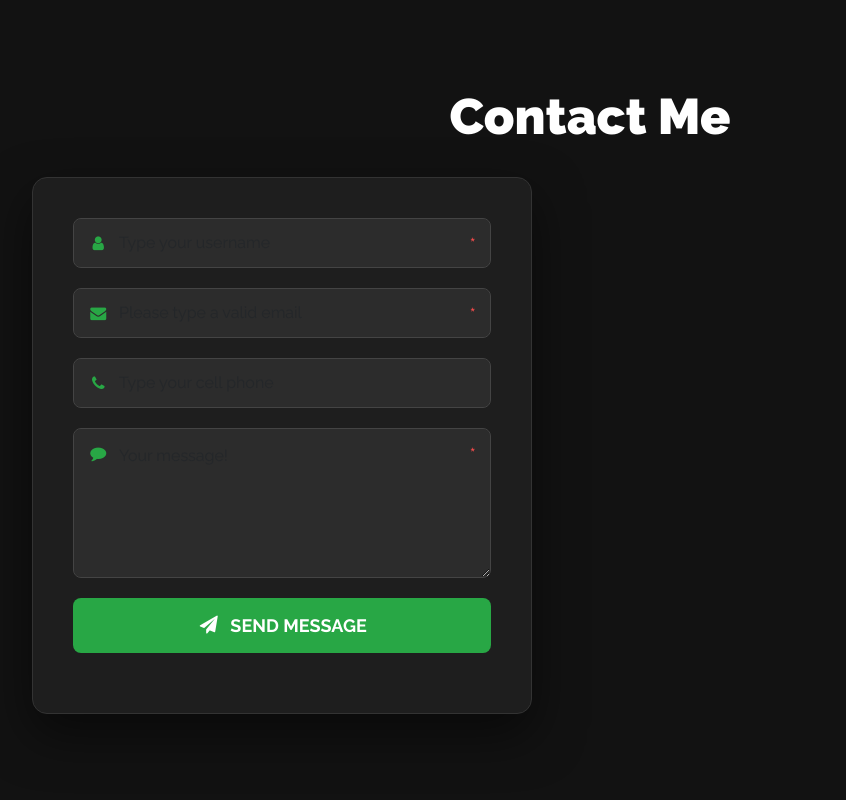
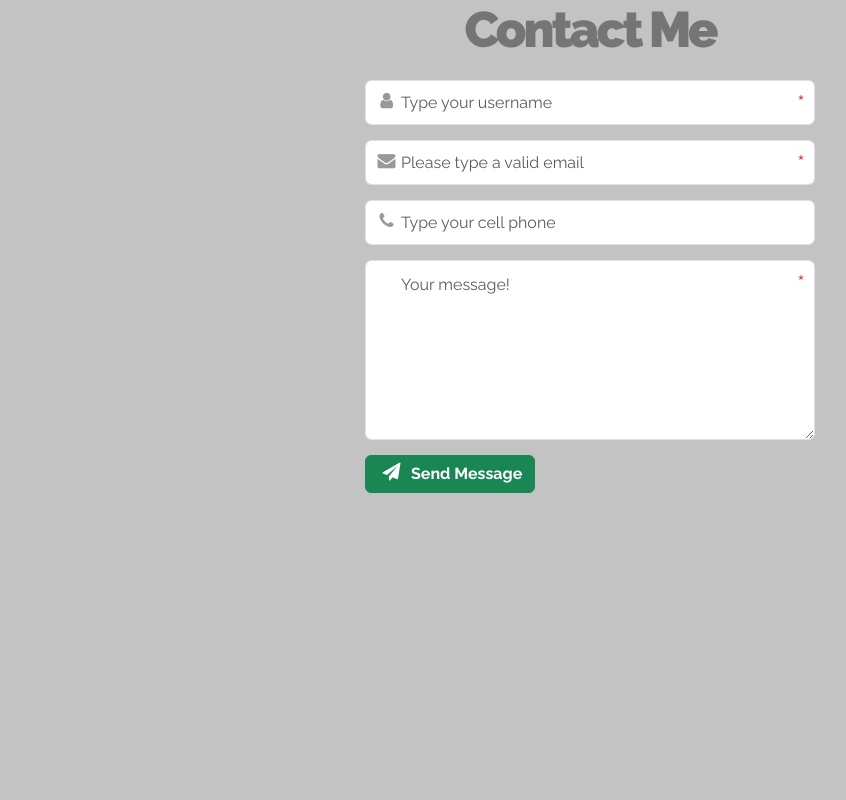
Before and after one commit to breskella/contact-form, a PHP site: page / in a window 1280 px wide. Shown: the whole page, without its empty margins (50-896 px from the left). Run offline with PHP 8.4, Linux system fonts and the light colour scheme.

Commit message:
Fix UI for GitHub Pages

```diff
--- a/css/contact.css
+++ b/css/contact.css
@@ -1,95 +1,213 @@
-/* الخلفية السوداء الفخمة */
+/* الخلفية العامة */
+
 body {
-    background-color: #121212;
+
+    background-color: hsla(0, 100%, 1%, 0.237);
+
     font-family: 'Raleway', sans-serif;
-    display: flex;
-    align-items: center;
-    justify-content: center;
-    min-height: 100vh;
-    margin: 0;
+
 }
 
-h1 {
-    font-weight: 900;
-    font-size: 50px;
-    color: #ffffff;
-    text-align: center;
-    margin-bottom: 30px;
+
+
+/* التنبيهات */
+
+.alert {
+
+    margin-bottom: 10px;
+
 }
 
-/* جسم الفورم */
-.contact-form {
-    background-color: #1e1e1e;
-    padding: 40px;
-    border-radius: 15px;
-    max-width: 500px;
-    width: 100%;
-    box-shadow: 0 20px 50px rgba(0, 0, 0, 0.5);
-    border: 1px solid #333;
+
+
+/* عنوان الصفحة */
+
+h1 {
+
+    font-weight: 900;
+
+    font-size: 50px;
+
+    letter-spacing: -3px;
+
+    color: #757575;
+
+    text-align: center;
+
 }
 
-/* تظبيط مكان الأيقونات والنجمات */
-.form-group {
+
+
+/* الفورم */
+
+.contact-form {
+
+    max-width: 450px;
+
+    margin: 20px auto;
+
     position: relative;
-    margin-bottom: 20px;
+
 }
 
-.contact-form .form-control {
-    background-color: #2c2c2c !important;
-    border: 1px solid #444 !important;
-    color: #fff !important;
-    padding-left: 45px !important; /* مساحة للأيقونة */
-    height: 50px;
-    border-radius: 8px;
+
+
+/* حقول الإدخال */
+
+.contact-form .form-group {
+
+    position: relative;
+
+    margin-bottom: 15px;
+
 }
 
-.contact-form .form-control:focus {
-    border-color: #28a745 !important;
-    background-color: #333 !important;
-    outline: none;
+
+
+.contact-form .form-control {
+
+    padding-left: 35px;
+
+    padding-right: 10px;
+
+    height: 45px;
+
 }
 
-/* الأيقونات الخضراء جوه الحقول */
-.form-group i:not(.fa-send) {
+
+
+/* أيقونات الحقول */
+
+.contact-form .form-group i {
+
     position: absolute;
-    left: 15px;
-    top: 17px;
-    color: #28a745;
-    z-index: 5;
+
+    top: 12px;
+
+    left: 10px;
+
+    color: #999;
+
+    font-size: 18px;
+
 }
 
-/* النجمة الحمراء */
-.asterisx {
+
+
+/* العلامة الحمراء للحقول المطلوبة */
+
+.contact-form .asterisx {
+
+    font-size: 25px;
+
+    color: rgb(211, 54, 54);
+
     position: absolute;
-    right: 15px;
-    top: 12px;
-    color: #ff4d4d;
-    font-size: 20px;
+
+    right: 10px;
+
+    top: 6px;
+
 }
 
-/* الـ Textarea */
-textarea.form-control {
-    height: 150px !important;
-    padding-top: 15px !important;
+
+
+/* textarea */
+
+.contact-form textarea {
+
+    padding-left: 35px;
+
+    padding-top: 12px;
+
+    height: 180px !important;
+
 }
 
-/* زر الإرسال */
-.btn-success {
-    background-color: #28a745 !important;
-    border: none !important;
-    width: 100%;
-    height: 55px;
-    color: #fff !important;
-    font-size: 18px;
-    font-weight: bold;
-    border-radius: 8px;
-    display: flex;
-    align-items: center;
-    justify-content: center;
-    gap: 10px;
-    cursor: pointer;
+
+
+/* أيقونة textarea */
+
+.contact-form textarea + i {
+
+    top: 18px;
+
 }
 
-.btn-success:hover {
-    background-color: #218838 !important;
+
+
+/* زر الإرسال */
+
+.contact-form input[type="submit"] {
+
+    position: relative;
+
+    padding-left: 45px;
+
+    font-weight: bold;
+
+    font-size: 16px;
+
 }
+
+
+
+/* أيقونة زر الإرسال */
+
+.contact-form .form-group .send-icon {
+
+    position: absolute;
+
+    top: 8px;
+
+    left: 15px;
+
+    color: #fff;
+
+    font-size: 18px;
+
+}
+
+
+
+
+
+/* تحسين بعض المارجن للحقول */
+
+.contact-form input,
+
+.contact-form textarea {
+
+    margin-bottom: 10px;
+
+}
+
+
+
+/* responsive minor fixes */
+
+@media (max-width: 576px) {
+
+    .contact-form {
+
+        padding: 0 15px;
+
+    }
+
+    h1 {
+
+        font-size: 36px;
+
+    }
+
+}
+
+
+
+.contact-form .custom-alert{
+
+    padding: 5px 10px;
+
+    display: none;
+
+}
--- a/index.html
+++ b/index.html
@@ -16,37 +16,34 @@
 
     <div class="container">
         <h1 class="text-center">Contact Me</h1>
+
         <form class="contact-form" action="#" method="POST">
-
             <div class="form-group">
+                <input class="username form-control" type="text" name="username" placeholder="Type your username" required>
                 <i class="fa fa-user fa-fw"></i>
-            <input class="form-control" type="text" name="username" placeholder="Type your username" required>
                 <span class="asterisx">*</span>
             </div>
 
             <div class="form-group">
+                <input class="email form-control" type="email" name="email" placeholder="Please type a valid email" required>
                 <i class="fa fa-envelope fa-fw"></i>
-            <input class="form-control" type="email" name="email" placeholder="Please type a valid email" required>
                 <span class="asterisx">*</span>
             </div>
 
             <div class="form-group">
+                <input class="form-control" type="tel" name="cellphone" placeholder="Type your cell phone">
                 <i class="fa fa-phone fa-fw"></i>
-            <input class="form-control" type="tel" name="cellphone" placeholder="Type your cell phone">
             </div>
 
             <div class="form-group">
-            <i class="fa fa-comment fa-fw"></i>
-            <textarea class="form-control" name="message" placeholder="Your message!"></textarea>
+                <textarea class="message form-control" name="message" placeholder="Your message!"></textarea>
                 <span class="asterisx">*</span>
             </div>
 
             <div class="form-group">
-            <button type="submit" class="btn btn-success">
-                <i class="fa fa-send fa-fw"></i> SEND MESSAGE
-            </button>
+                <input type="submit" class="btn btn-success submit" value="Send Message">
+                <i class="fa fa-send fa-fw send-icon"></i>
             </div>
-
         </form>
     </div>
 
```
Lines whose indentation alone changed are shown as unchanged.
